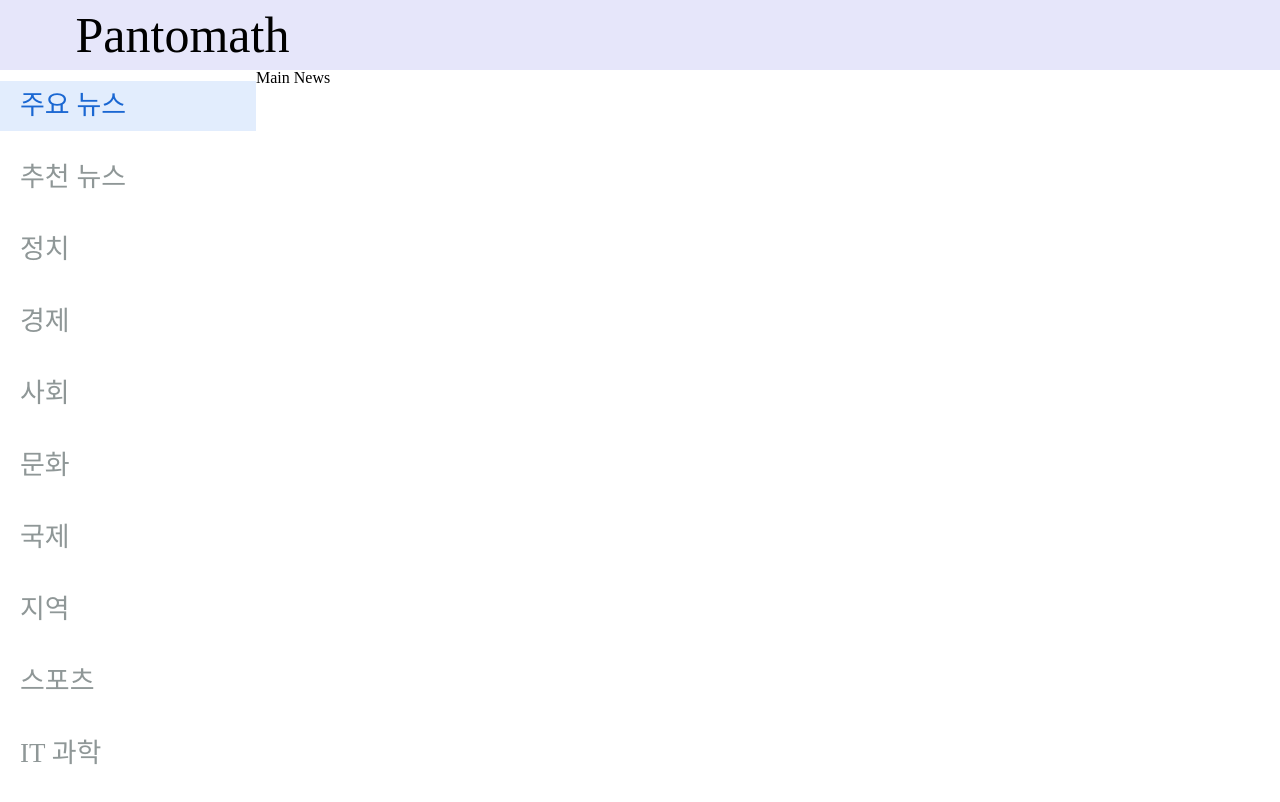
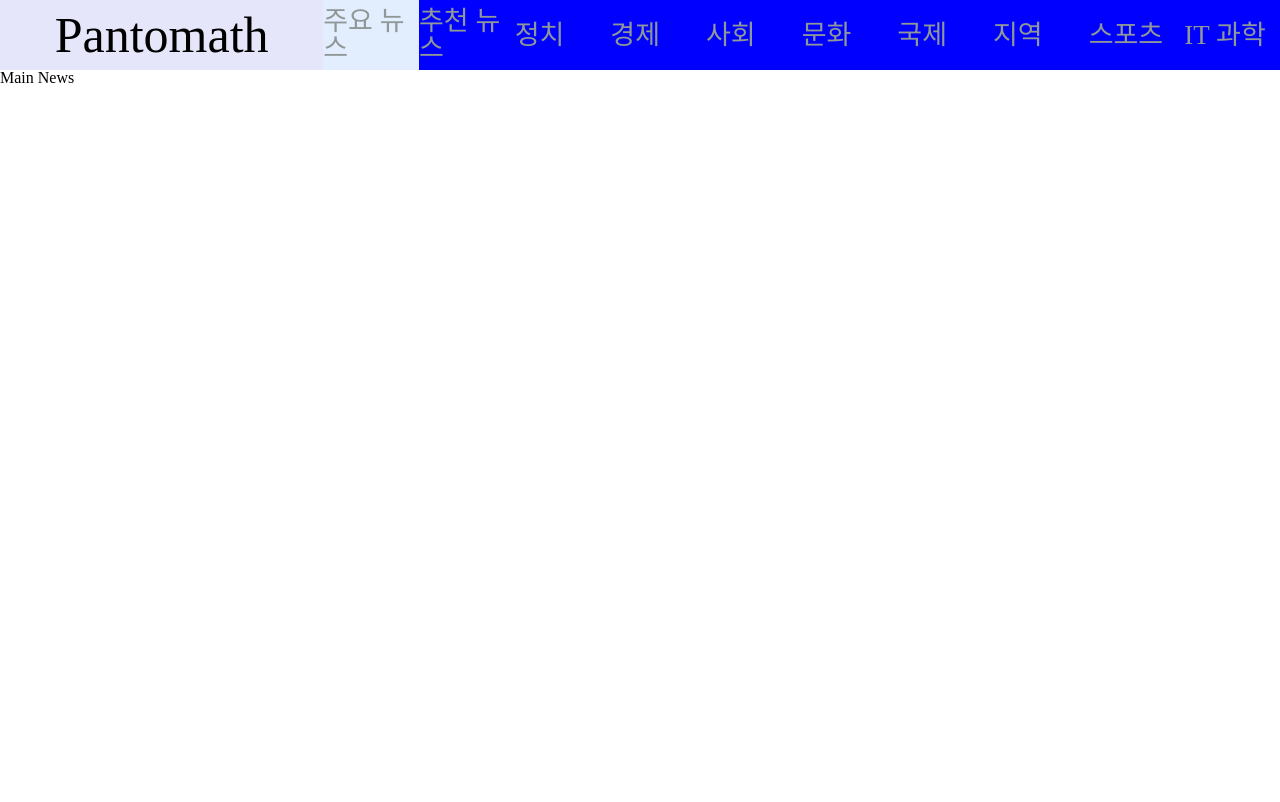
Before and after one commit to jonghopark95/pantomath-frontend, a React (Create React App) app: page / in a window 1280 px wide. Shown: the top 802 px of the page. Built offline with nearby package versions, Linux system fonts and the light colour scheme; no server answers.

Commit message:
Nav 상단바로 이동

```diff
--- a/src/App.js
+++ b/src/App.js
@@ -6,12 +6,10 @@ import Router from "./Router";
 const MainContainer = styled.div`
   width: 100vw;
   height: 100vh;
-  display: flex;
 `;
 
 const App = () => (
   <>
-    <TopBar />
     <MainContainer>
       <Router />
     </MainContainer>
--- a/src/Components/Nav/Nav.js
+++ b/src/Components/Nav/Nav.js
@@ -3,53 +3,38 @@ import { Link } from "react-router-dom";
 import styled from "styled-components";
 
 const Nav = styled.nav`
-  width: 20%;
-  height: 90vh;
+  width: 1080px;
+  height: 70px;
   display: flex;
-  flex-direction: column;
-  justify-content: space-around;
+  justify-content: flex-end;
+  background-color: blue;
 `;
 
 const Tab = styled.span`
   height: 100%;
-  width: 60%;
-  /* background-color: purple; */
-  /* title: ${(props) => props.content}; */
+  width: 100%;
   color: ${(props) => props.theme.normalFontColor};
   display: flex;
   justify-content: left;
   align-items: center;
-  padding-left: 20px;
   font-size: 27px;
 `;
 
-const TabImg = styled.div`
-  height: 100%;
-  width: 40%;
-  ${(props) => props.theme.putCenter}
-  svg {
-    width: 2rem !important;
-    height: 100%;
-    color: ${(props) => props.theme.normalFontColor};
-  }
-`;
-
 const TabLink = styled(Link)`
-  height: 7%;
+  /* height: 7%; */
   width: 100%;
   display: flex;
   text-decoration: none;
   :hover,
   &.selected {
     cursor: pointer;
-    ${Tab}, ${TabImg} > svg {
+    ${Tab} > svg {
       color: #1a67d2;
     }
   }
   &.selected {
     background-color: #e2edfd;
   }
-  /* transition: all 0.5s linear; */
 `;
 
 const TabList = [
--- a/src/Components/TopBar.js
+++ b/src/Components/TopBar.js
@@ -1,19 +1,17 @@
-import React from "react";
+import React, { useState } from "react";
 import styled from "styled-components";
+import Nav from "./Nav";
 
 const TopBar = styled.header`
   height: 70px;
   width: 100%;
-  position: sticky;
-  top: 0;
+  display: flex;
   background-color: lavender;
 `;
 
 const LogoForm = styled.div`
-  @import url("https://fonts.googleapis.com/css2?family=Dancing+Script:wght@600;700&display=swap");
   height: 100%;
   width: 365px;
-  /* background-color: lawngreen; */
   font-size: 50px;
 
   ${(props) => props.theme.putCenter};
@@ -22,10 +20,14 @@ const LogoForm = styled.div`
   }
 `;
 
-export default () => (
+export default () => {
+  const [category, setCategory] = useState("추천 뉴스");
+  return (
     <TopBar>
       <LogoForm>
         <span>Pantomath</span>
       </LogoForm>
+      <Nav setCategory={setCategory} />
     </TopBar>
   );
+};
--- a/src/Router.js
+++ b/src/Router.js
@@ -9,27 +9,17 @@ import {
 import MainNews from "./Components/Screen/MainNews";
 import RecommendNews from "./Components/Screen/RecommendNews";
 import Topics from "./Components/Screen/Topics";
+import TopBar from "./Components/TopBar";
 import Nav from "./Components/Nav";
 
 export default () => {
-  const [category, setCategory] = useState("추천 뉴스");
-
   return (
     <Router>
-      <Nav setCategory={setCategory} />
+      <TopBar />
       <Switch>
         <Route exact path="/" component={MainNews} />
         <Route path="/recommend" component={RecommendNews} />
         <Route path="/topics" component={Topics} />
-
-        {/* <Route exact path="/categories/politics" component={} />
-        <Route exact path="/categories/economics" component={} />
-        <Route exact path="/categories/society" component={} />
-        <Route exact path="/categories/culture" component={} />
-        <Route exact path="/categories/international" component={} />
-        <Route exact path="/categories/district" component={} />
-        <Route exact path="/categories/sports" component={} />
-        <Route exact path="/categories/it-science" component={} /> */}
         <Redirect from="*" to="/" />
       </Switch>
     </Router>
```
Lines whose indentation alone changed are shown as unchanged.
